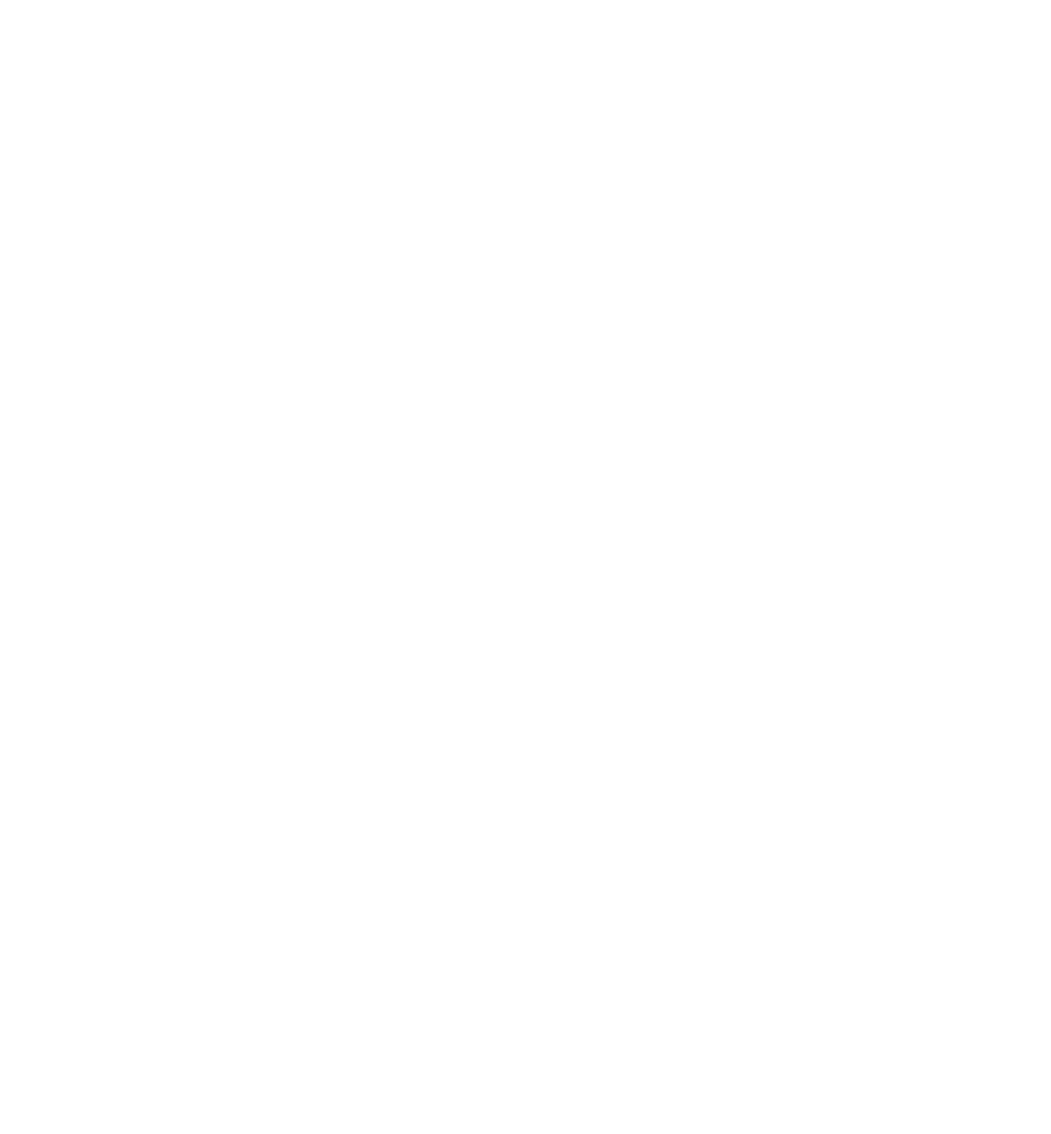
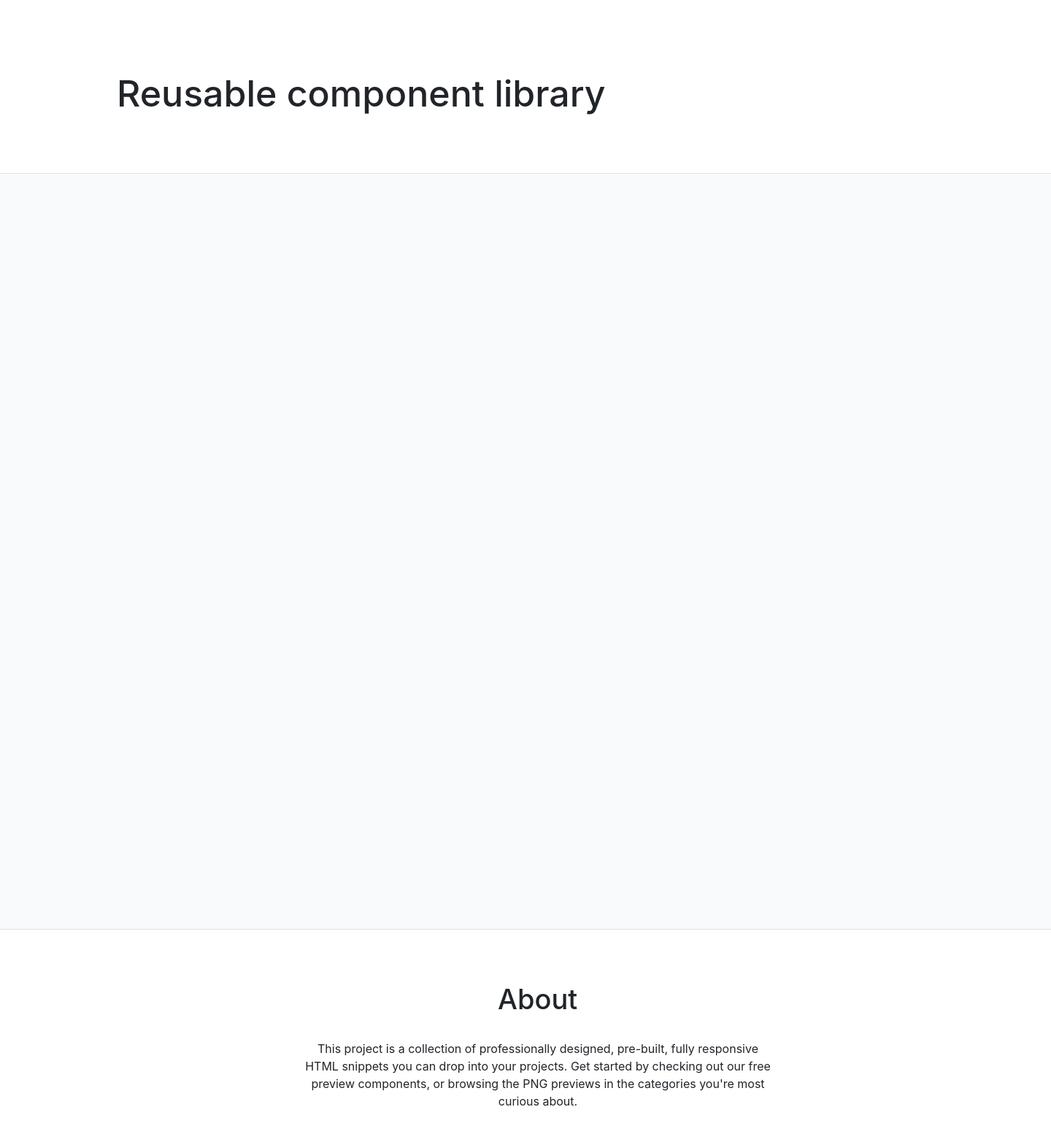
Before and after one commit to js-tasks-ru/htmlcss-20230227_veroncher, a website: page index.html in a window 1280 px wide. Shown: the whole page at 73% size, 1440 px wide, since content can reach past the window. Before the commit the page ends 800 px from the top, so only its background shows below. Drawn offline with Linux system fonts and the light colour scheme.

Commit message:
add layout main page for dz3-button-accordion

```diff
--- a/assets/css/main.css
+++ b/assets/css/main.css
@@ -21,4 +21,83 @@
 
 * {
     font-family: 'Roboto', sans-serif;
+    margin: 0;
 }
+
+body {
+    position: relative;
+    width: 1440px;
+    height: 1657px;
+    background: #FFFFFF;
+}
+
+header>h1 {
+    position: absolute;
+    width: 670px;
+    height: 64px;
+    left: 160px;
+    top: 96px;
+    font-family: 'Inter';
+    font-style: normal;
+    font-weight: 500;
+    font-size: 50px;
+    line-height: 64px;
+    color: #212429;
+}
+
+.Rectangle3 {
+    position: absolute;
+    width: 1440px;
+    height: 1px;
+    left: 0px;
+    top: 237px;
+    background: #DDE2E5;
+    z-index: 999; /* По макету этот прямоугольник перекрывается нижним. Так правильно или я что-то не понимаю? */
+}
+
+.Rectangle5 {
+    position: absolute;
+    width: 1440px;
+    height: 1036px;
+    left: 0px;
+    top: 237px;
+    background: #F9FAFC;
+}
+
+.Rectangle6 {
+    position: absolute;
+    width: 1440px;
+    height: 1px;
+    left: 0px;
+    top: 1273px;
+    background: #DDE2E5;
+}
+
+footer>h2 {
+    position: absolute;
+    width: 111px;
+    height: 48px;
+    left: 682px;
+    top: 1345px;
+    font-family: 'Inter';
+    font-style: normal;
+    font-weight: 500;
+    font-size: 38px;
+    line-height: 48px;
+    color: #212429;
+}
+
+footer>p {
+    position: absolute;
+    width: 640px;
+    height: 96px;
+    left: 417px;
+    top: 1425px;
+    font-family: 'Inter';
+    font-style: normal;
+    font-weight: 400;
+    font-size: 16px;
+    line-height: 24px;
+    text-align: center;
+    color: #212429;
+}
--- a/index.html
+++ b/index.html
@@ -1,10 +1,28 @@
 <!DOCTYPE html>
 <!-- Главная страница -->
 <html lang="ru">
-    <head>
-        <link rel="stylesheet" href="./assets/css/main.css">
-    </head>
-    <body>
 
-    </body>
+<head>
+    <link rel="stylesheet" href="./assets/css/main.css">
+</head>
+
+<body>
+    <header>
+        <h1>Reusable component library</h1>
+    </header>
+    <main>
+        <p class="Rectangle3"></p>
+        <p class="Rectangle5"></p>
+        <p class="Rectangle6"></p>
+    </main>
+    <footer>
+        <h2>About</h2>
+        <p>
+            This project is a collection of professionally designed, pre-built, fully responsive HTML snippets you can
+            drop into your projects. Get started by checking out our free preview components, or browsing the PNG
+            previews in the categories you're most curious about.
+        </p>
+    </footer>
+</body>
+
 </html>
```
